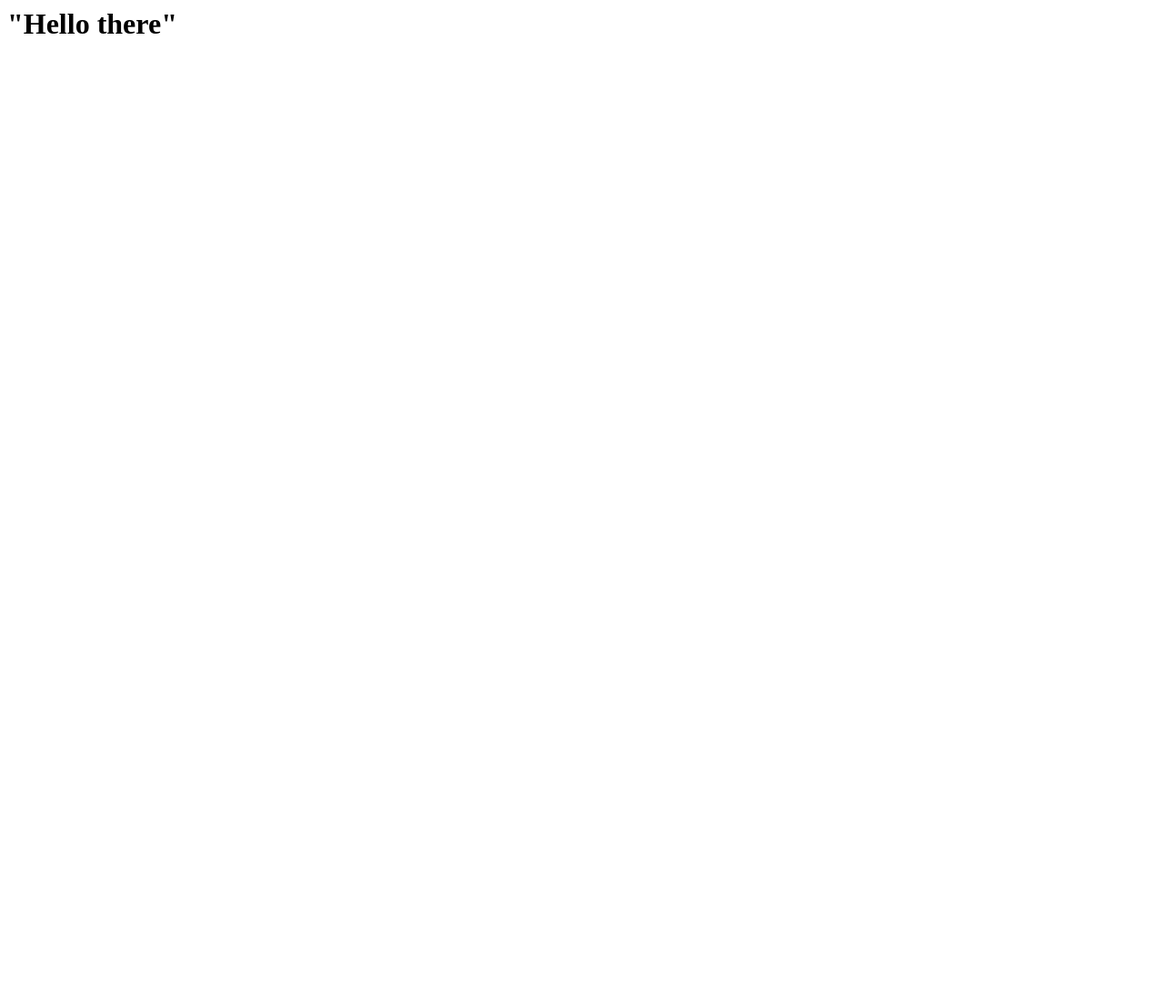
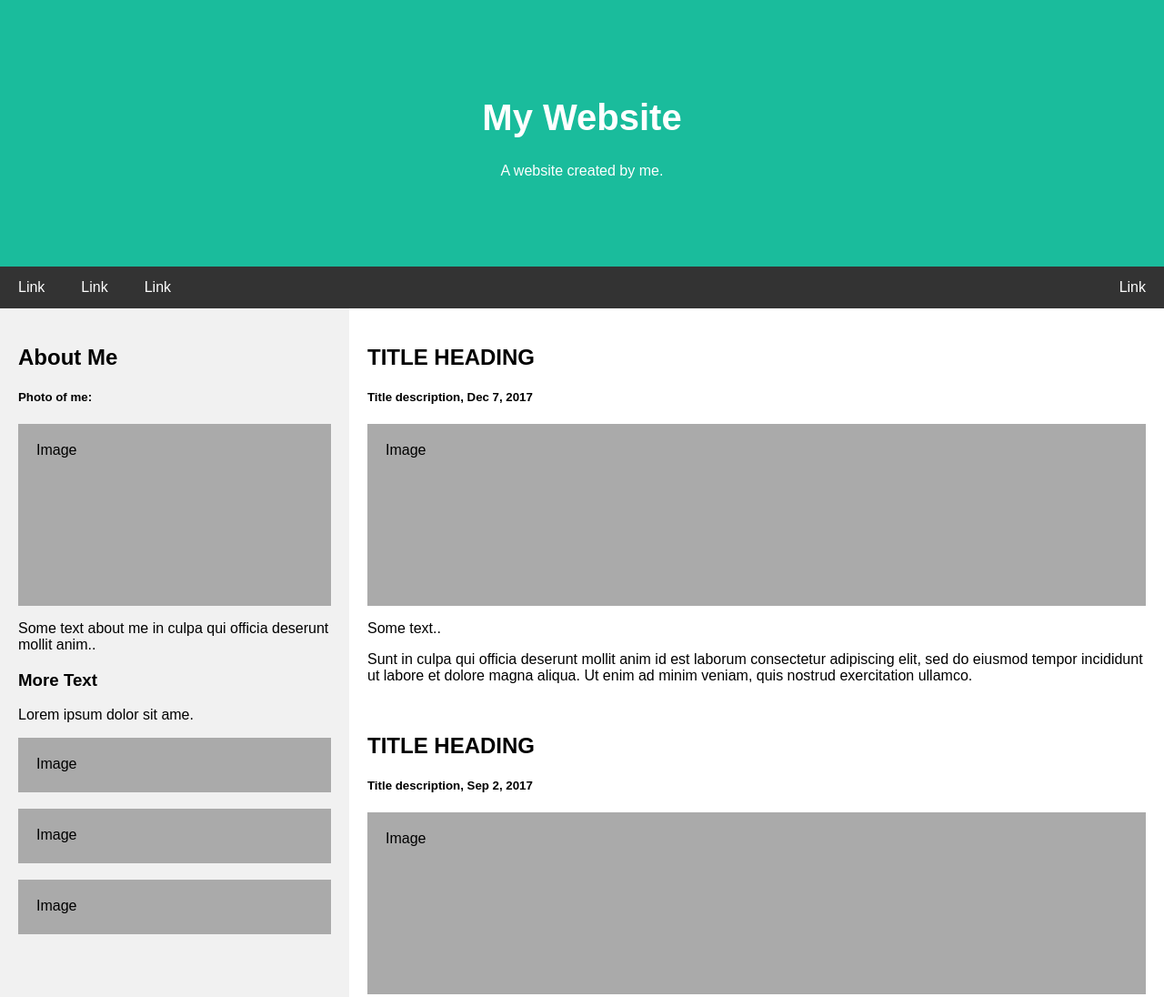
Before and after one commit to Anonymousbowtie/Lionels-Demos, a plain HTML site: page index.html in a window 1280 px wide. Shown: the top 1096 px of the page at 91% size. Before the commit the page ends 800 px from the top, so only its background shows below. Drawn offline with Linux system fonts and the light colour scheme.

Commit message:
Update index.html

```diff
--- a/index.html
+++ b/index.html
@@ -1 +1,159 @@
-<h1>"Hello there"</h1>
+<!DOCTYPE html>
+<html lang="en">
+<head>
+<title>Page Title</title>
+<meta charset="UTF-8">
+<meta name="viewport" content="width=device-width, initial-scale=1">
+<style>
+* {
+  box-sizing: border-box;
+}
+
+/* Style the body */
+body {
+  font-family: Arial, Helvetica, sans-serif;
+  margin: 0;
+}
+
+/* Header/logo Title */
+.header {
+  padding: 80px;
+  text-align: center;
+  background: #1abc9c;
+  color: white;
+}
+
+/* Increase the font size of the heading */
+.header h1 {
+  font-size: 40px;
+}
+
+/* Style the top navigation bar */
+.navbar {
+  overflow: hidden;
+  background-color: #333;
+}
+
+/* Style the navigation bar links */
+.navbar a {
+  float: left;
+  display: block;
+  color: white;
+  text-align: center;
+  padding: 14px 20px;
+  text-decoration: none;
+}
+
+/* Right-aligned link */
+.navbar a.right {
+  float: right;
+}
+
+/* Change color on hover */
+.navbar a:hover {
+  background-color: #ddd;
+  color: black;
+}
+
+/* Column container */
+.row {
+  display: -ms-flexbox; /* IE10 */
+  display: flex;
+  -ms-flex-wrap: wrap; /* IE10 */
+  flex-wrap: wrap;
+}
+
+/* Create two unequal columns that sits next to each other */
+/* Sidebar/left column */
+.side {
+  -ms-flex: 30%; /* IE10 */
+  flex: 30%;
+  background-color: #f1f1f1;
+  padding: 20px;
+}
+
+/* Main column */
+.main {
+  -ms-flex: 70%; /* IE10 */
+  flex: 70%;
+  background-color: white;
+  padding: 20px;
+}
+
+/* Fake image, just for this example */
+.fakeimg {
+  background-color: #aaa;
+  width: 100%;
+  padding: 20px;
+}
+
+/* Footer */
+.footer {
+  padding: 20px;
+  text-align: center;
+  background: #ddd;
+}
+
+/* Responsive layout - when the screen is less than 700px wide, make the two columns stack on top of each other instead of next to each other */
+@media screen and (max-width: 700px) {
+  .row {
+    flex-direction: column;
+  }
+}
+
+/* Responsive layout - when the screen is less than 400px wide, make the navigation links stack on top of each other instead of next to each other */
+@media screen and (max-width: 400px) {
+  .navbar a {
+    float: none;
+    width: 100%;
+  }
+}
+</style>
+</head>
+<body>
+
+<div class="header">
+  <h1>My Website</h1>
+  <p>A website created by me.</p>
+</div>
+
+<div class="navbar">
+  <a href="#">Link</a>
+  <a href="#">Link</a>
+  <a href="#">Link</a>
+  <a href="#" class="right">Link</a>
+</div>
+
+<div class="row">
+  <div class="side">
+    <h2>About Me</h2>
+    <h5>Photo of me:</h5>
+    <div class="fakeimg" style="height:200px;">Image</div>
+    <p>Some text about me in culpa qui officia deserunt mollit anim..</p>
+    <h3>More Text</h3>
+    <p>Lorem ipsum dolor sit ame.</p>
+    <div class="fakeimg" style="height:60px;">Image</div><br>
+    <div class="fakeimg" style="height:60px;">Image</div><br>
+    <div class="fakeimg" style="height:60px;">Image</div>
+  </div>
+  <div class="main">
+    <h2>TITLE HEADING</h2>
+    <h5>Title description, Dec 7, 2017</h5>
+    <div class="fakeimg" style="height:200px;">Image</div>
+    <p>Some text..</p>
+    <p>Sunt in culpa qui officia deserunt mollit anim id est laborum consectetur adipiscing elit, sed do eiusmod tempor incididunt ut labore et dolore magna aliqua. Ut enim ad minim veniam, quis nostrud exercitation ullamco.</p>
+    <br>
+    <h2>TITLE HEADING</h2>
+    <h5>Title description, Sep 2, 2017</h5>
+    <div class="fakeimg" style="height:200px;">Image</div>
+    <p>Some text..</p>
+    <p>Sunt in culpa qui officia deserunt mollit anim id est laborum consectetur adipiscing elit, sed do eiusmod tempor incididunt ut labore et dolore magna aliqua. Ut enim ad minim veniam, quis nostrud exercitation ullamco.</p>
+  </div>
+</div>
+
+<div class="footer">
+  <h2>Footer</h2>
+</div>
+
+</body>
+</html>
```
